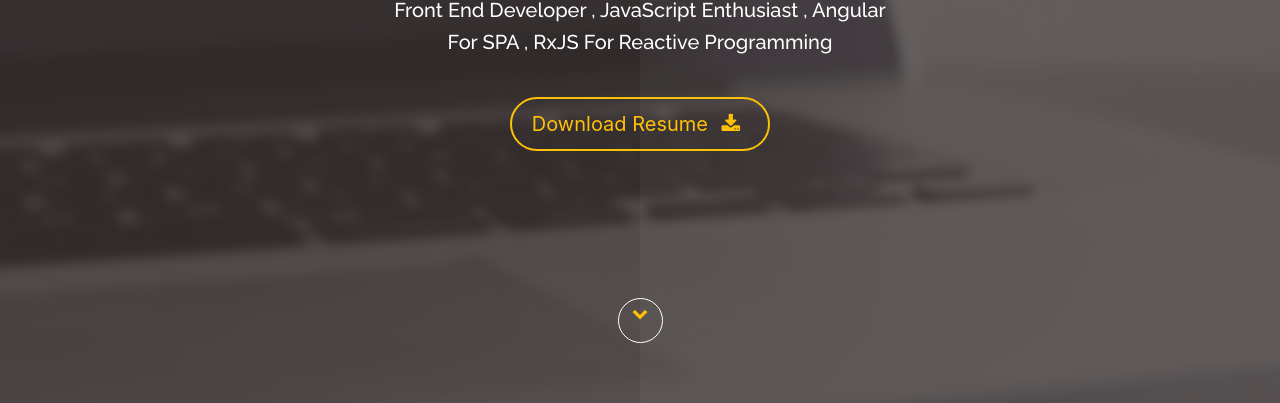
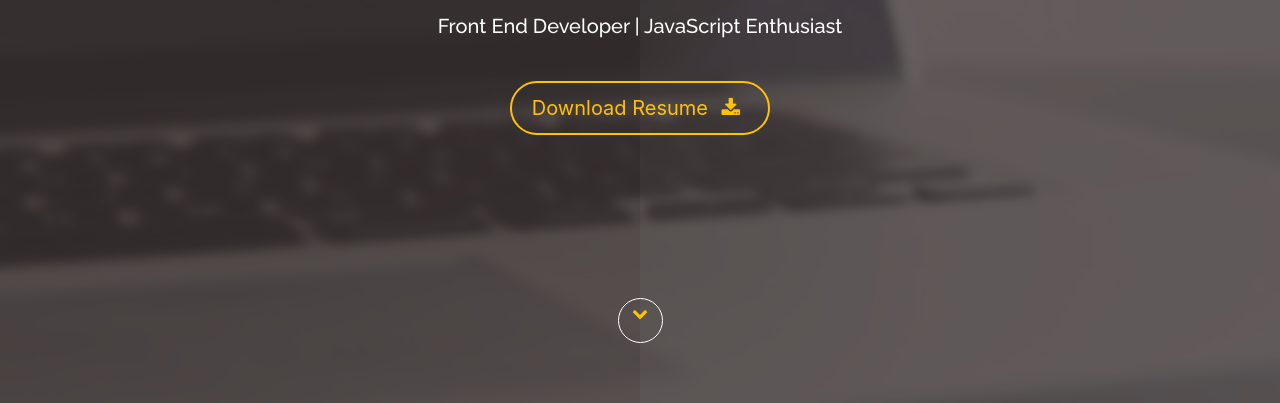
Before and after one commit to TheCoderFish/TheCoderFish.github.io, a website: page index.html in a window 1280 px wide. Shown: the part 397-800 px from the top of the page. Drawn offline with nearby package versions, Linux system fonts and the light colour scheme.

Commit message:
fix : minor update to content

```diff
--- a/index.html
+++ b/index.html
@@ -43,8 +43,7 @@
             <div
                 class="banner-content d-flex flex-column w-100 align-items-center justify-content-center position-absolute">
                 <h1 class="banner-title display-1"> Nurali Khoja</h1>
-                <div class="info text-center ">Front End Developer , JavaScript Enthusiast , Angular For SPA , RxJS For
-                    Reactive Programming</div>
+                <div class="info text-center ">Front End Developer | JavaScript Enthusiast</div>
                 <button class="download-btn btn text-warning mt-4">Download Resume
                     <span class="fa fa-download px-2"></span>
                 </button>
```
Also changed, not shown: package.json (added, +24 -0 lines).
